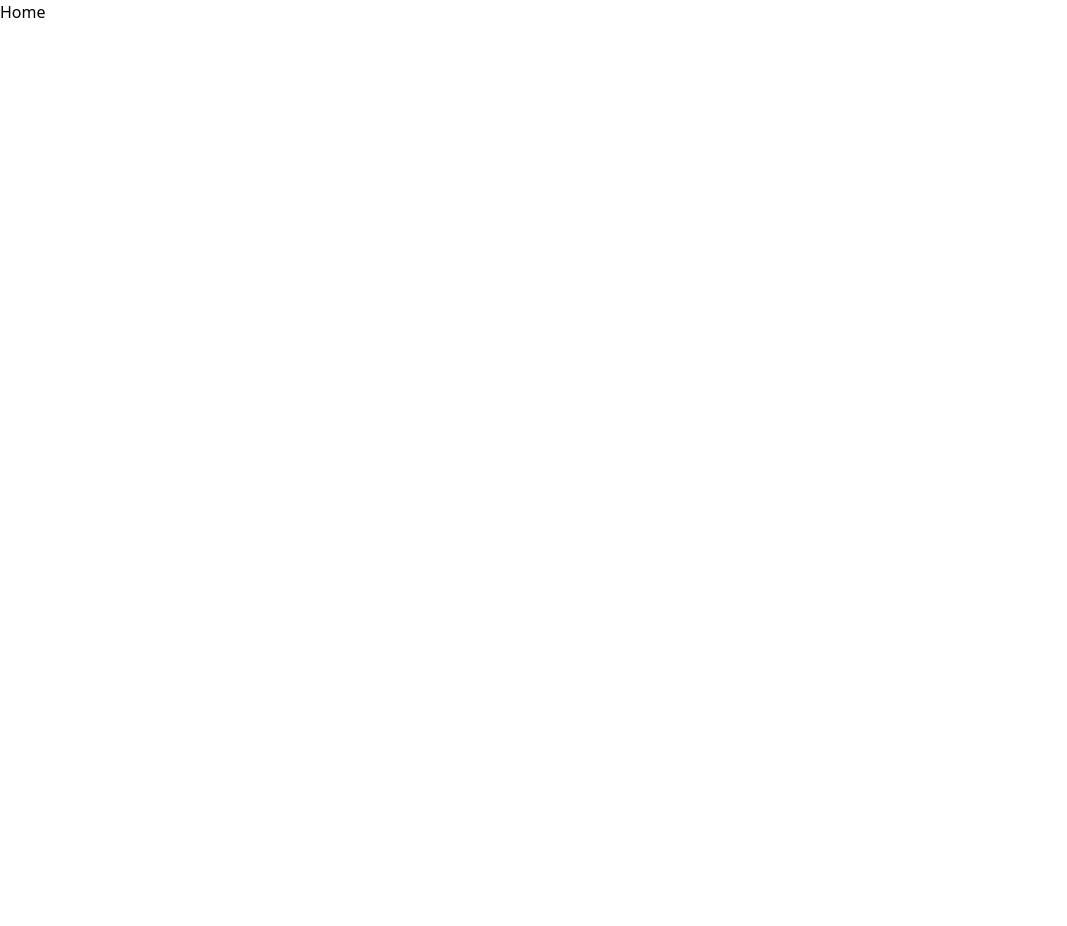
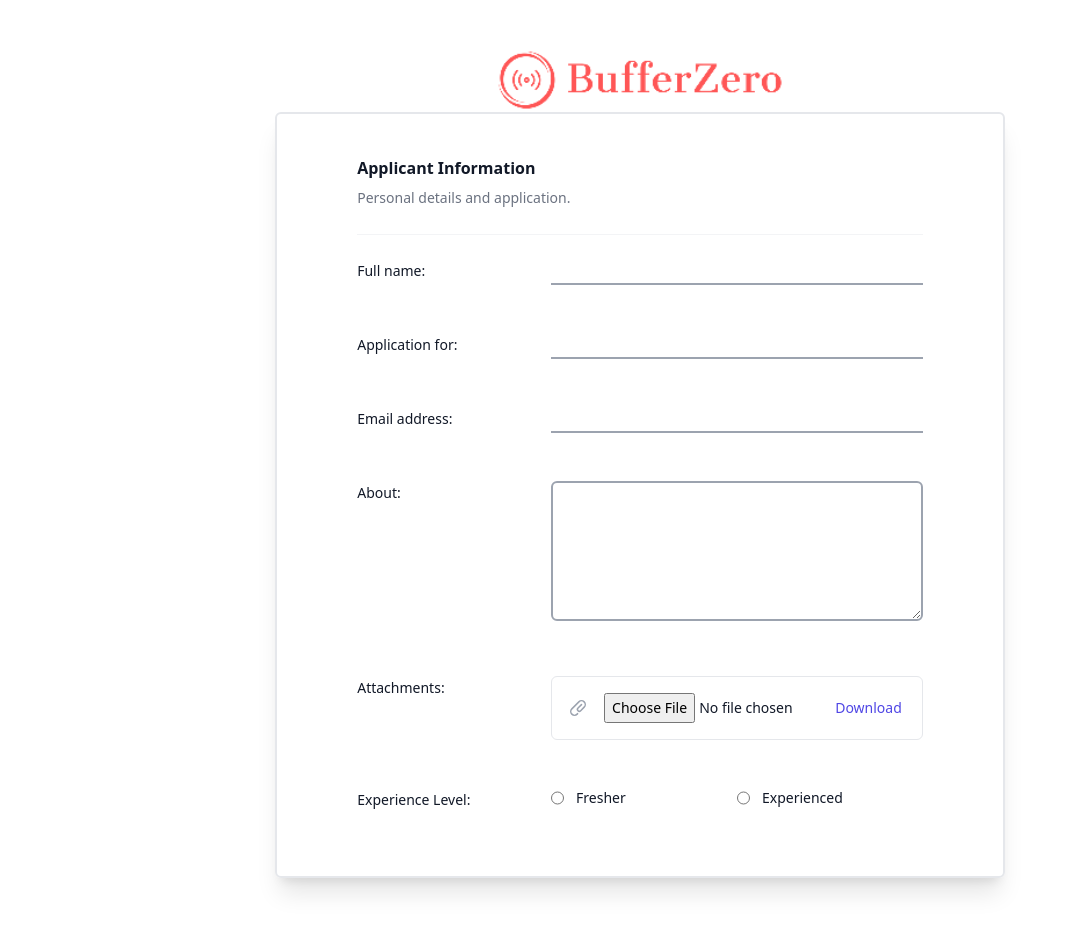
Before and after one commit to Audiakshay/BufferZeroCareer, a React (Create React App) app: page /Home in a window 1280 px wide. Shown: the whole page, without its empty margins (0-1067 px from the left). Before the commit the page ends 800 px from the top, so only its background shows below. Built offline with nearby package versions, Linux system fonts and the light colour scheme.

Commit message:
Home Page

```diff
--- a/package.json
+++ b/package.json
@@ -3,6 +3,7 @@
   "version": "0.1.0",
   "private": true,
   "dependencies": {
+    "@heroicons/react": "^2.0.18",
     "@testing-library/jest-dom": "^5.17.0",
     "@testing-library/react": "^13.4.0",
     "@testing-library/user-event": "^13.5.0",
--- a/src/Screens/Layouts/Dash.jsx
+++ b/src/Screens/Layouts/Dash.jsx
@@ -2,7 +2,18 @@ import React from "react";
 import { Outlet } from "react-router-dom";
 
 const Dash = () => {
-  return <Outlet />;
+  return (
+    <div className="flex min-h-full flex-1 flex-col justify-center px-6 py-12 lg:px-8">
+    <div className="sm:mx-auto sm:w-full sm:max-w-sm">
+      <img
+        className="mx-auto h-16 w-auto"
+        src={require("../../assets/bufferzeroLogo.png")}
+        alt="Your Company"
+      />
+    </div>
+    <Outlet />
+  </div>
+  );
 };
 
 export default Dash;
--- a/src/Screens/home/home.jsx
+++ b/src/Screens/home/home.jsx
@@ -1,7 +1,126 @@
 import React from "react";
+import { PaperClipIcon } from "@heroicons/react/20/solid";
 
 const Home = () => {
-  return <div>Home</div>;
+  return (
+    <div className="h-auto w-full flex justify-center items-center">
+      <div className="px-20 py-10 border-2 rounded-md h-auto w-[60%] shadow-xl">
+        <div className="px-4 sm:px-0">
+          <h3 className="text-base font-semibold leading-7 text-gray-900">
+            Applicant Information
+          </h3>
+          <p className="mt-1 max-w-2xl text-sm leading-6 text-gray-500">
+            Personal details and application.
+          </p>
+        </div>
+        <div className="mt-6 border-t border-gray-100">
+          <dl>
+            <div className="px-4 py-6 sm:grid sm:grid-cols-3 sm:gap-4 sm:px-0">
+              <dt className="text-sm font-medium leading-6 text-gray-900">
+                Full name:
+              </dt>
+              <dd className="mt-1 text-sm leading-6 text-gray-700 sm:col-span-2 sm:mt-0">
+                <input
+                  className="border-b-2 border-gray-400 outline-none w-full"
+                  type="text"
+                  name=""
+                  id=""
+                />
+              </dd>
+            </div>
+            <div className="px-4 py-6 sm:grid sm:grid-cols-3 sm:gap-4 sm:px-0">
+              <dt className="text-sm font-medium leading-6 text-gray-900">
+                Application for:
+              </dt>
+              <dd className="mt-1 text-sm leading-6 text-gray-700 sm:col-span-2 sm:mt-0">
+                <input
+                  className="border-b-2 border-gray-400 outline-none w-full"
+                  type="text"
+                  name=""
+                  id=""
+                />
+              </dd>
+            </div>
+            <div className="px-4 py-6 sm:grid sm:grid-cols-3 sm:gap-4 sm:px-0">
+              <dt className="text-sm font-medium leading-6 text-gray-900">
+                Email address:
+              </dt>
+              <dd className="mt-1 text-sm leading-6 text-gray-700 sm:col-span-2 sm:mt-0">
+                <input
+                  className="border-b-2 border-gray-400 outline-none w-full"
+                  type="text"
+                  name=""
+                  id=""
+                />
+              </dd>
+            </div>
+            <div className="px-4 py-6 sm:grid sm:grid-cols-3 sm:gap-4 sm:px-0">
+              <dt className="text-sm font-medium leading-6 text-gray-900">
+                About:
+              </dt>
+              <dd className="mt-1 text-sm leading-6 text-gray-700 sm:col-span-2 sm:mt-0">
+                <textarea
+                  className="border-2 border-gray-400 outline-none w-full rounded-md p-2"
+                  rows={5}
+                  type="text"
+                  name=""
+                  id=""
+                />
+              </dd>
+            </div>
+            <div className="px-4 py-6 sm:grid sm:grid-cols-3 sm:gap-4 sm:px-0">
+              <dt className="text-sm font-medium leading-6 text-gray-900">
+                Attachments:
+              </dt>
+              <dd className="mt-2 text-sm text-gray-900 sm:col-span-2 sm:mt-0">
+                <ul
+                  role="list"
+                  className="divide-y divide-gray-100 rounded-md border border-gray-200"
+                >
+                  <li className="flex items-center justify-between py-4 pl-4 pr-5 text-sm leading-6">
+                    <div className="flex w-0 flex-1 items-center">
+                      <PaperClipIcon
+                        className="h-5 w-5 flex-shrink-0 text-gray-400"
+                        aria-hidden="true"
+                      />
+                      <div className="ml-4 flex min-w-0 flex-1 gap-2">
+                        <input type="file" name="resume"  accept="docx/pdf" />
+                      </div>
+                    </div>
+                    <div className="ml-4 flex-shrink-0">
+                      <a
+                        href="#"
+                        className="font-medium text-indigo-600 hover:text-indigo-500"
+                      >
+                        Download
+                      </a>
+                    </div>
+                  </li>
+                </ul>
+              </dd>
+            </div>
+            <div className="px-4 py-6 sm:grid sm:grid-cols-3 sm:gap-4 sm:px-0">
+              <dt className="text-sm font-medium leading-6 text-gray-900">
+              Experience Level:
+              </dt>
+              <dd className="mt-2 text-sm text-gray-900 sm:col-span-2 sm:mt-0">
+                <div className="flex-1 flex justify-around">
+                  <div className="flex-1 flex gap-3">
+                    <input type="radio" name="ExperienceLevel" />
+                    <label htmlFor="Fresher">Fresher</label>
+                  </div>
+                  <div className="flex-1 flex gap-3">
+                    <input type="radio" name="ExperienceLevel" />
+                    <label htmlFor="Experienced">Experienced</label>
+                  </div>
+                </div>
+              </dd>
+            </div>
+          </dl>
+        </div>
+      </div>
+    </div>
+  );
 };
 
 export default Home;
```
Also changed, not shown: 1 other file (tests, documents, lock files or other folders).
